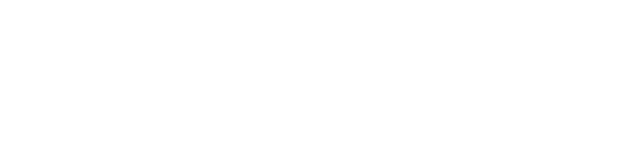
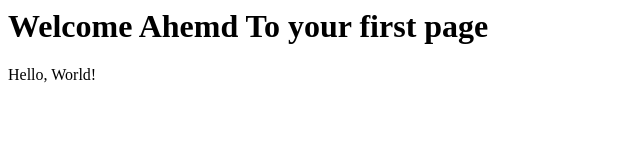
Before and after one commit to Sheyma83/Programming3afer, a plain HTML site: page Ahmed_Ayman/index.html in a window 1280 px wide. Shown: the whole page, without its empty margins (0-640 px from the left). Drawn offline with Linux system fonts and the light colour scheme.

Commit message:
write the body of the html
i just wrote my first page

```diff
--- a/Ahmed_Ayman/index.html
+++ b/Ahmed_Ayman/index.html
@@ -1 +1,10 @@
 <!--Welcome Ahmed -->
+<html>
+  <head>
+    <title>Welcome Ahmed</title>
+  </head>
+  <body>
+    <h1>Welcome Ahemd To your first page </h1>
+    <p>Hello, World!</p>
+  </body>
+</html>
```
